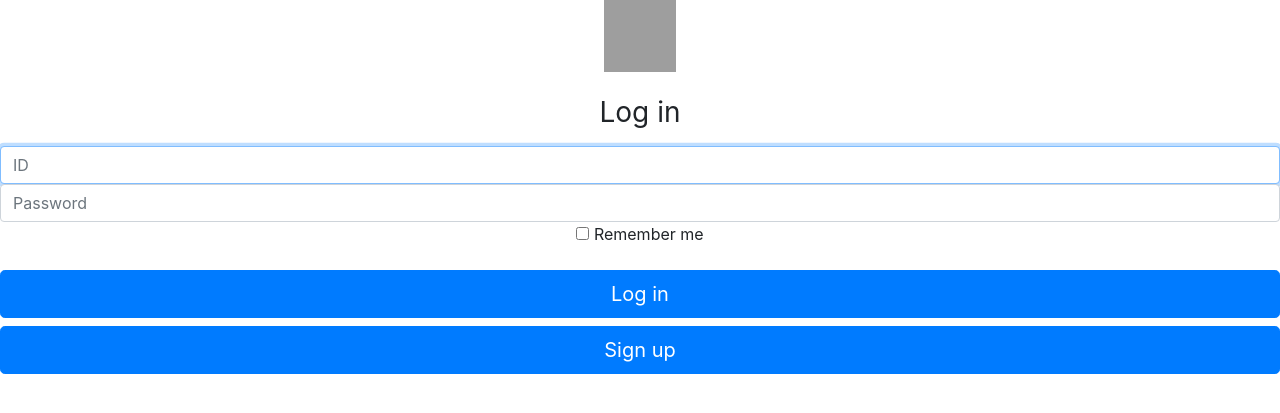
After one commit to mju-likelion/ootd, a Django app: template ootdApp/templates/login.html in a window 1280 px wide. The commit adds this page. Shown: the top 413 px of the page. Run offline with Django 3.2, Linux system fonts and the light colour scheme; the template is opened without the code that fills it, so the values that code supplies are empty; some libraries are stand-ins or nearby versions; grey boxes are pictures that could not be loaded.

Commit message:
login form 적용

```diff
--- a/ootd/settings.py
+++ b/ootd/settings.py
@@ -9,7 +9,7 @@ BASE_DIR = Path(__file__).resolve().parent.parent
 # See https://docs.djangoproject.com/en/3.1/howto/deployment/checklist/
 
 # SECURITY WARNING: keep the secret key used in production secret!
-SECRET_KEY = '4q0x@9m=n7r#za%moao$3ewrtkunl0$d7mac*_xy@$8y4jgem^'
+SECRET_KEY = ''
 
 # SECURITY WARNING: don't run with debug turned on in production!
 DEBUG = True
--- a/ootdApp/templates/base.html
+++ b/ootdApp/templates/base.html
@@ -49,6 +49,7 @@
                         <li><a class="nav-link text-uppercase" href="about.html">feedback</a></li>
                         <li><a class="nav-link text-uppercase" href="price.html">market</a></li>
                         <li> <a class="nav-link text-uppercase" href="{% url 'ranking'%}">ranking</a></li>
+                        <li> <a class="nav-link text-uppercase" href="{% url 'login'%}">login</a></li>
                     </ul>
                     <div class="top-info text-left">
                         <ul>
--- /dev/null
+++ b/ootdApp/templates/login.html
@@ -0,0 +1,38 @@
+<!doctype html>
+<html lang="en">
+  <head>
+    <meta charset="utf-8">
+    <meta name="viewport" content="width=device-width, initial-scale=1, shrink-to-fit=no">
+    <meta name="description" content="">
+    <meta name="author" content="Mark Otto, Jacob Thornton, and Bootstrap contributors">
+    <meta name="generator" content="Jekyll v4.1.1">
+    <title>Signin Template · Bootstrap</title>
+
+    <link rel="canonical" href="https://getbootstrap.com/docs/4.5/examples/sign-in/">
+
+    <!-- Bootstrap core CSS -->
+<link href="/docs/4.5/dist/css/bootstrap.min.css" rel="stylesheet" integrity="sha384-JcKb8q3iqJ61gNV9KGb8thSsNjpSL0n8PARn9HuZOnIxN0hoP+VmmDGMN5t9UJ0Z" crossorigin="anonymous">
+
+
+    <!-- Custom styles for this template -->
+    <link href="signin.css" rel="stylesheet">
+  </head>
+  <body class="text-center">
+    <form class="form-signin">
+  <img class="mb-4" src="/docs/4.5/assets/brand/bootstrap-solid.svg" alt="" width="72" height="72">
+  <h1 class="h3 mb-3 font-weight-normal">Log in</h1>
+  <label for="inputEmail" class="sr-only">ID</label>
+  <input type="email" id="inputEmail" class="form-control" placeholder="ID" required autofocus>
+  <label for="inputPassword" class="sr-only">Password</label>
+  <input type="password" id="inputPassword" class="form-control" placeholder="Password" required>
+  <div class="checkbox mb-3">
+    <label>
+      <input type="checkbox" value="remember-me"> Remember me
+    </label>
+  </div>
+  <button class="btn btn-lg btn-primary btn-block" type="submit">Log in</button>
+  <button class="btn btn-lg btn-primary btn-block" type="submit">Sign up</button>
+
+</form>
+</body>
+</html>
--- a/ootdApp/views.py
+++ b/ootdApp/views.py
@@ -7,3 +7,6 @@ def home(request):
 
 def ranking(request):
     return render(request, 'ranking.html')
+
+def login(request) :
+    return render(request, 'login.html')
```
Also changed, not shown: my_settings.py (+5 -5 lines), ootd/urls.py (+1 -15 lines).
